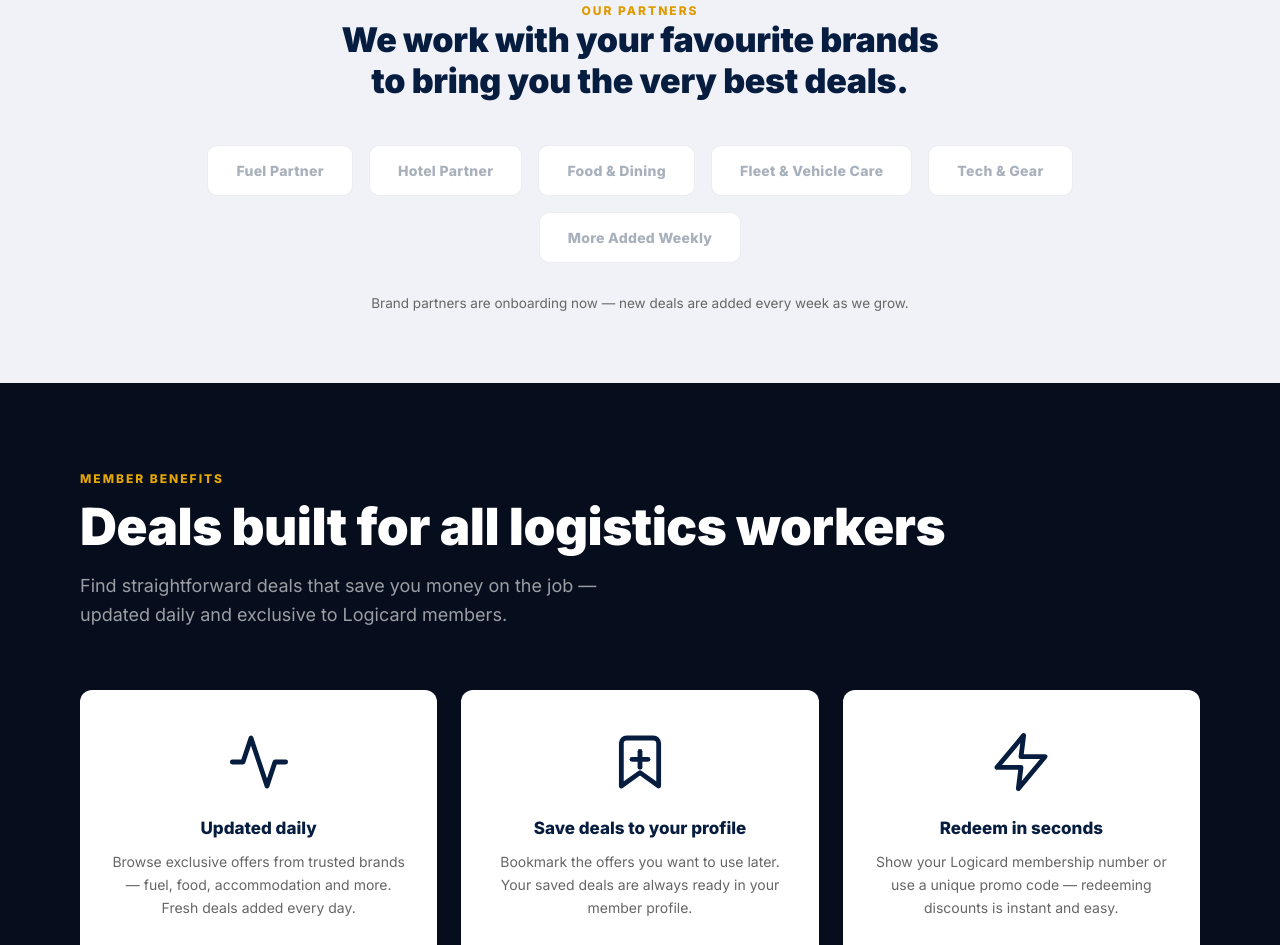
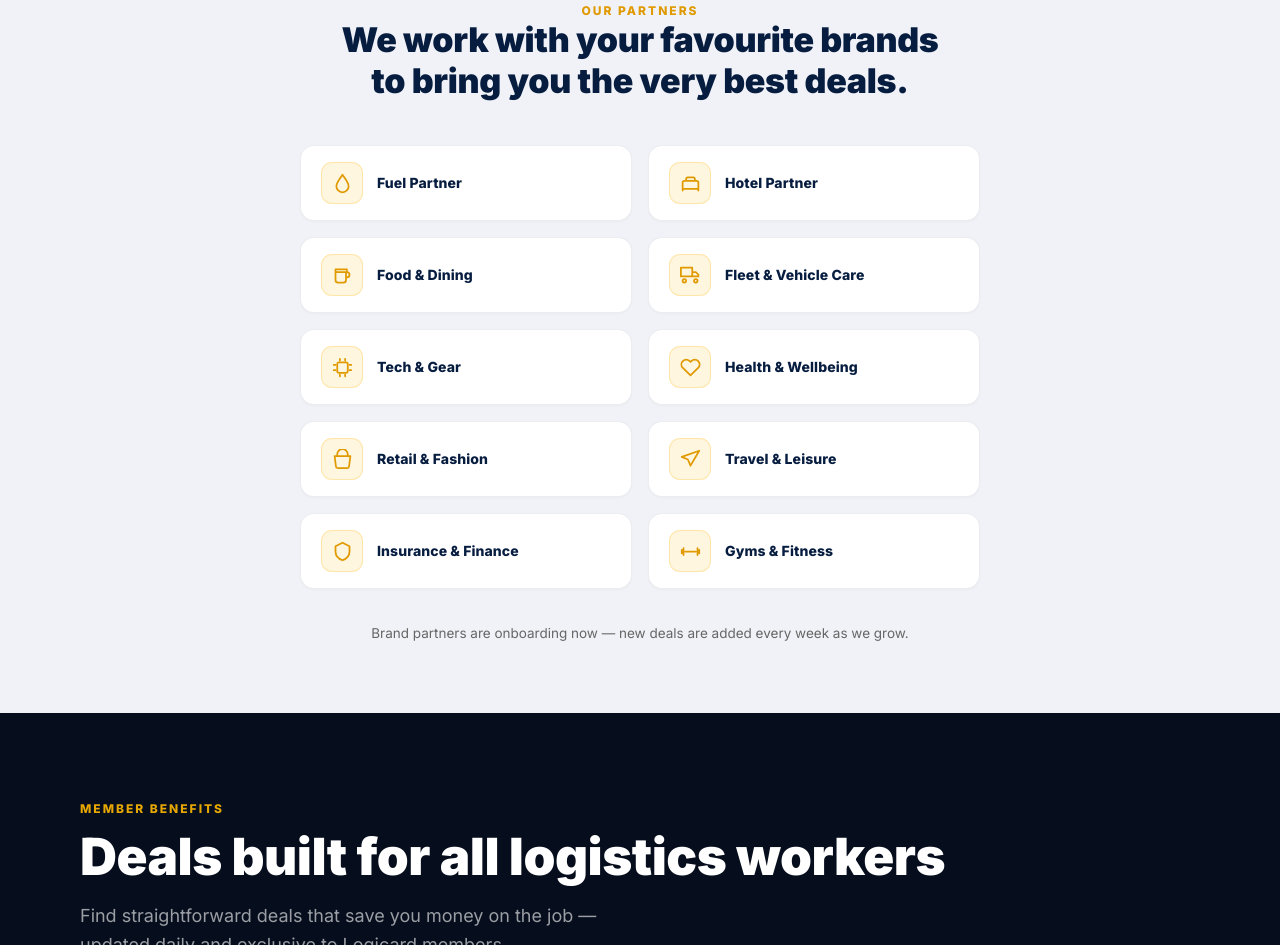
Before and after one commit to Joshyl5/logicard, a website: page public/index.html in a window 1280 px wide. Shown: the part 3416-4361 px from the top of the page. Drawn offline with Linux system fonts and the light colour scheme.

Commit message:
Update index.html

```diff
--- a/public/index.html
+++ b/public/index.html
@@ -1088,16 +1088,42 @@
     .partners-eyebrow { font-size: 12px; font-weight: 800; letter-spacing: 2px; text-transform: uppercase; color: var(--orange-dark); margin-bottom: 12px; }
     .partners-heading { font-size: clamp(24px, 3vw, 34px); font-weight: 900; color: var(--navy); margin-bottom: 44px; letter-spacing: -0.3px; }
     .partners-strip {
-      display: flex; flex-wrap: wrap; justify-content: center; gap: 16px;
-      max-width: 1000px; margin: 0 auto;
+      display: grid;
+      grid-template-columns: repeat(2, 1fr);
+      gap: 16px;
+      max-width: 680px; margin: 0 auto;
     }
     .partner-chip {
+      display: flex; align-items: center; gap: 14px;
       background: #fff; border: 1px solid rgba(7,29,64,0.08);
-      border-radius: 10px; padding: 16px 28px;
-      font-weight: 800; font-size: 14px; color: rgba(7,29,64,0.35);
-      letter-spacing: 0.3px;
-    }
-    .partners-note { margin-top: 32px; font-size: 13.5px; color: var(--text-muted); }
+      border-radius: 14px; padding: 16px 20px;
+      text-align: left;
+      box-shadow: 0 1px 2px rgba(7,29,64,0.03);
+      transition: transform 0.2s ease, box-shadow 0.2s ease, border-color 0.2s ease;
+    }
+    .partner-chip:hover {
+      transform: translateY(-3px);
+      box-shadow: 0 14px 32px rgba(7,29,64,0.1);
+      border-color: rgba(255,179,0,0.4);
+    }
+    .partner-chip-icon {
+      width: 42px; height: 42px; flex-shrink: 0;
+      background: rgba(255,179,0,0.12);
+      border: 1px solid rgba(255,179,0,0.25);
+      border-radius: 11px;
+      display: flex; align-items: center; justify-content: center;
+    }
+    .partner-chip-icon svg { width: 21px; height: 21px; fill: none; stroke: var(--orange-dark); stroke-width: 2; stroke-linecap: round; stroke-linejoin: round; }
+    .partner-chip-label { font-weight: 800; font-size: 14px; color: var(--navy); letter-spacing: 0.1px; line-height: 1.3; }
+    .partners-note { margin-top: 36px; font-size: 13.5px; color: var(--text-muted); }
+
+    @media (max-width: 560px) {
+      .partners-strip { gap: 12px; }
+      .partner-chip { padding: 14px 16px; gap: 12px; }
+      .partner-chip-icon { width: 36px; height: 36px; }
+      .partner-chip-icon svg { width: 18px; height: 18px; }
+      .partner-chip-label { font-size: 13px; }
+    }
 
     @media (max-width: 900px) {
       .founders-section { padding: 64px 28px; }
@@ -1306,12 +1332,46 @@
     <span class="partners-eyebrow">Our Partners</span>
     <h2 class="partners-heading">We work with your favourite brands<br/>to bring you the very best deals.</h2>
     <div class="partners-strip">
-      <span class="partner-chip">Fuel Partner</span>
-      <span class="partner-chip">Hotel Partner</span>
-      <span class="partner-chip">Food &amp; Dining</span>
-      <span class="partner-chip">Fleet &amp; Vehicle Care</span>
-      <span class="partner-chip">Tech &amp; Gear</span>
-      <span class="partner-chip">More Added Weekly</span>
+      <span class="partner-chip">
+        <span class="partner-chip-icon"><svg viewBox="0 0 24 24"><path d="M12 2C8 8 5 11.5 5 15a7 7 0 0014 0c0-3.5-3-7-7-13z"/></svg></span>
+        <span class="partner-chip-label">Fuel Partner</span>
+      </span>
+      <span class="partner-chip">
+        <span class="partner-chip-icon"><svg viewBox="0 0 24 24"><path d="M3 18v-7a2 2 0 012-2h14a2 2 0 012 2v7M3 18h18M3 18v2M21 18v2M7 9V7a2 2 0 012-2h6a2 2 0 012 2v2"/></svg></span>
+        <span class="partner-chip-label">Hotel Partner</span>
+      </span>
+      <span class="partner-chip">
+        <span class="partner-chip-icon"><svg viewBox="0 0 24 24"><path d="M4 8h13a3 3 0 010 6h-1M4 8v9a3 3 0 003 3h6a3 3 0 003-3V8M4 8V5h13v3"/></svg></span>
+        <span class="partner-chip-label">Food &amp; Dining</span>
+      </span>
+      <span class="partner-chip">
+        <span class="partner-chip-icon"><svg viewBox="0 0 24 24"><path d="M1 3h13v10H1zM14 8h4l3 3v2h-7z"/><circle cx="5" cy="18" r="2"/><circle cx="18" cy="18" r="2"/></svg></span>
+        <span class="partner-chip-label">Fleet &amp; Vehicle Care</span>
+      </span>
+      <span class="partner-chip">
+        <span class="partner-chip-icon"><svg viewBox="0 0 24 24"><rect x="6" y="6" width="12" height="12" rx="2"/><path d="M9 2v2M15 2v2M9 20v2M15 20v2M2 9h2M2 15h2M20 9h2M20 15h2"/></svg></span>
+        <span class="partner-chip-label">Tech &amp; Gear</span>
+      </span>
+      <span class="partner-chip">
+        <span class="partner-chip-icon"><svg viewBox="0 0 24 24"><path d="M20.8 4.6a5.5 5.5 0 00-7.8 0L12 5.6l-1-1a5.5 5.5 0 00-7.8 7.8l1 1L12 21l7.8-7.6 1-1a5.5 5.5 0 000-7.8z"/></svg></span>
+        <span class="partner-chip-label">Health &amp; Wellbeing</span>
+      </span>
+      <span class="partner-chip">
+        <span class="partner-chip-icon"><svg viewBox="0 0 24 24"><path d="M6 8V6a6 6 0 0112 0v2M3 8h18l-1.5 12a2 2 0 01-2 1.8H6.5a2 2 0 01-2-1.8L3 8z"/></svg></span>
+        <span class="partner-chip-label">Retail &amp; Fashion</span>
+      </span>
+      <span class="partner-chip">
+        <span class="partner-chip-icon"><svg viewBox="0 0 24 24"><path d="M22 2L2 9l7 3 3 7 10-17z"/></svg></span>
+        <span class="partner-chip-label">Travel &amp; Leisure</span>
+      </span>
+      <span class="partner-chip">
+        <span class="partner-chip-icon"><svg viewBox="0 0 24 24"><path d="M12 2l8 4v6c0 5-3.5 8.5-8 10-4.5-1.5-8-5-8-10V6l8-4z"/></svg></span>
+        <span class="partner-chip-label">Insurance &amp; Finance</span>
+      </span>
+      <span class="partner-chip">
+        <span class="partner-chip-icon"><svg viewBox="0 0 24 24"><path d="M4 8v8M2 10v4M20 8v8M22 10v4M6 12h12"/></svg></span>
+        <span class="partner-chip-label">Gyms &amp; Fitness</span>
+      </span>
     </div>
     <p class="partners-note">Brand partners are onboarding now — new deals are added every week as we grow.</p>
   </section>
```
